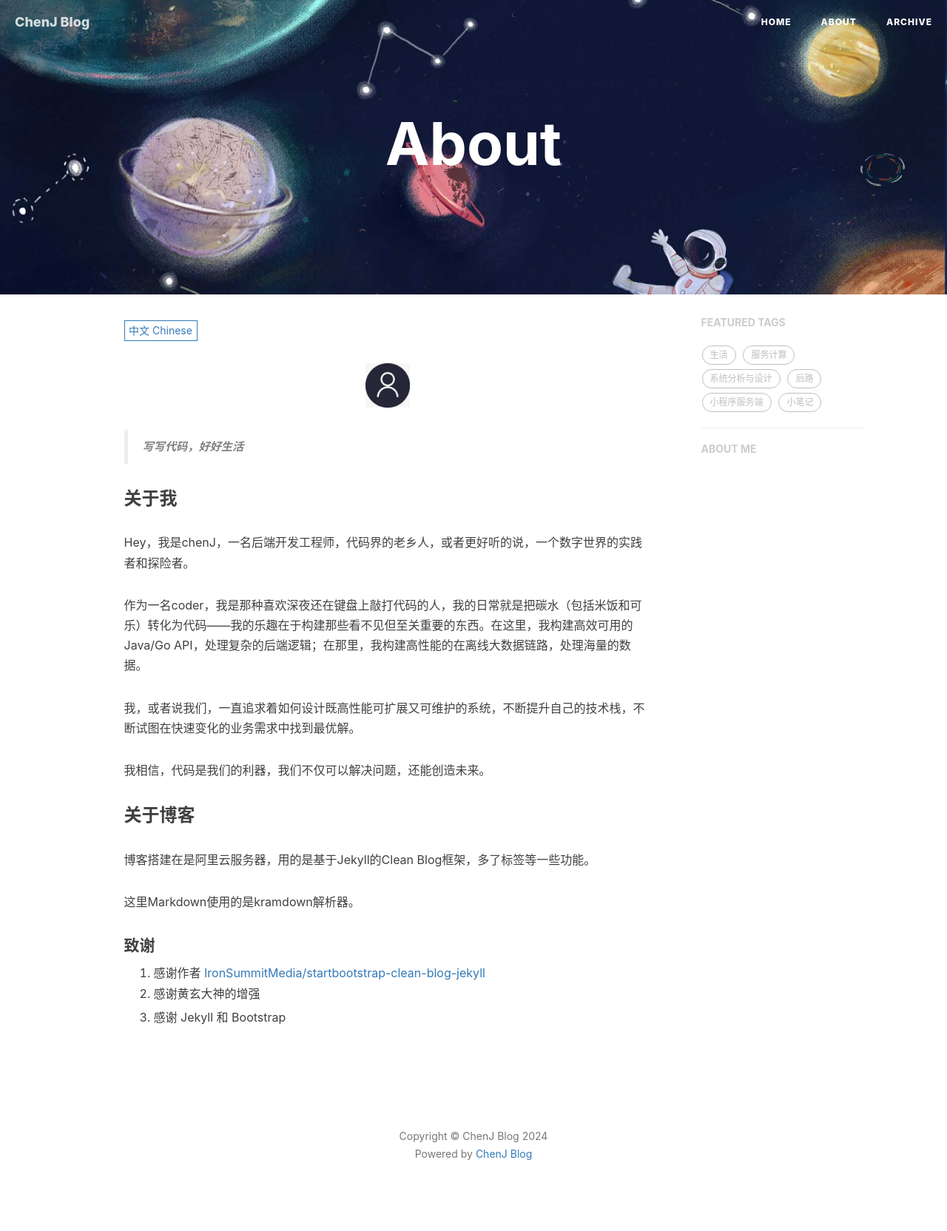
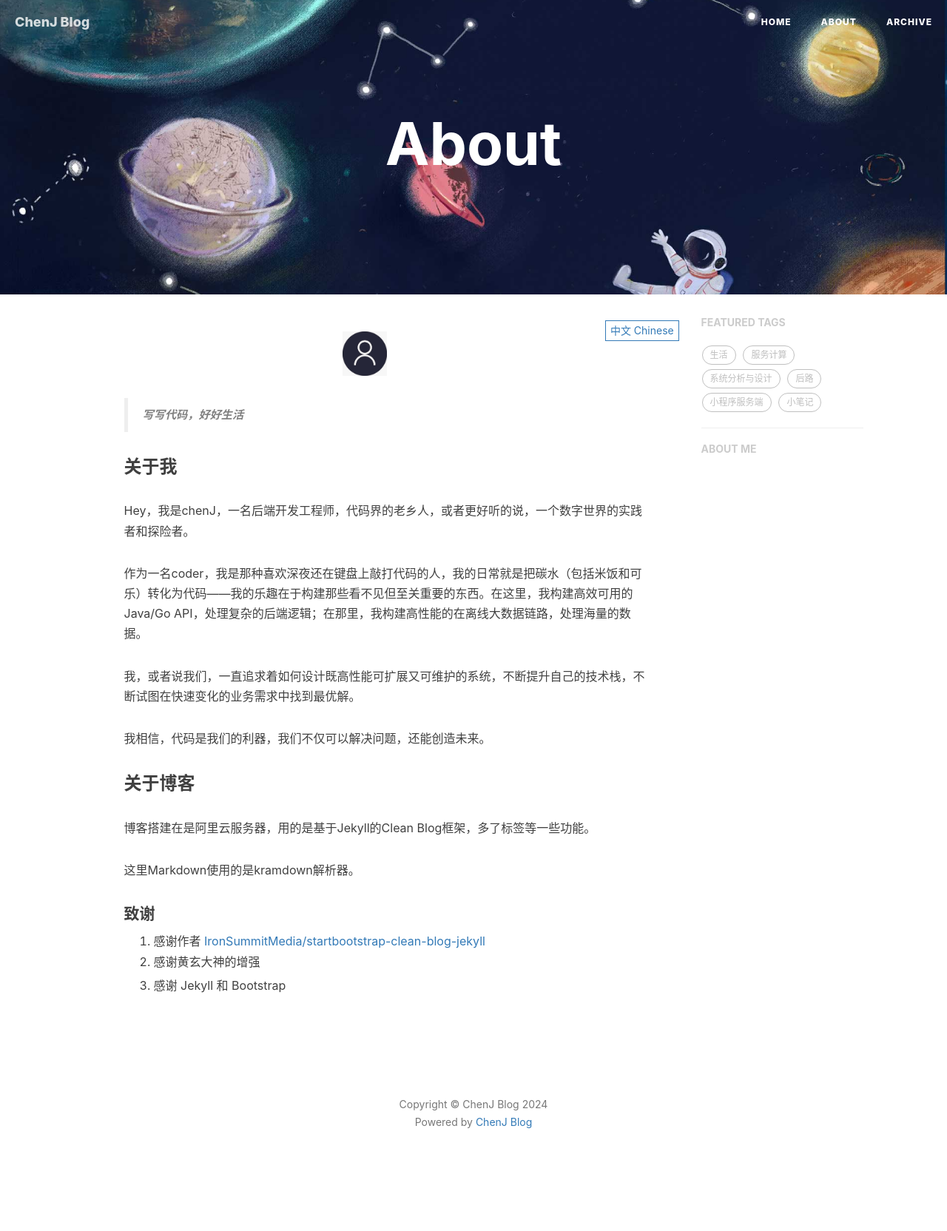
Before and after one commit to Chenjiff/Chenjiff.github.io, a Jekyll site: the page built from about.html, in a window 1280 px wide. Shown: the whole page at 74% size. Built offline with Jekyll 4.4.1, drawn with Linux system fonts in a browser that asks for light colours; nearby versions of some CDN libraries; comment, search, counter and statistics services are not loaded; after the commit the page ends 1621 px from its top, so only the background shows below that.

Commit message:
update fav

```diff
--- a/about.html
+++ b/about.html
@@ -7,7 +7,7 @@ multilingual: true
 ---
 
 <!-- Language Selector -->
-<select class="sel-lang" onchange= "onLanChange(this.options[this.options.selectedIndex].value)">
+<select class="sel-lang" onchange= "onLanChange(this.options[this.options.selectedIndex].value)" style="float: right;">
     <option value="0" selected> 中文 Chinese </option>
     <option value="1"> 英文 English </option>
 </select>
```
Also changed, not shown: img/favicon.ico (renamed from img/favicon.jpg).
